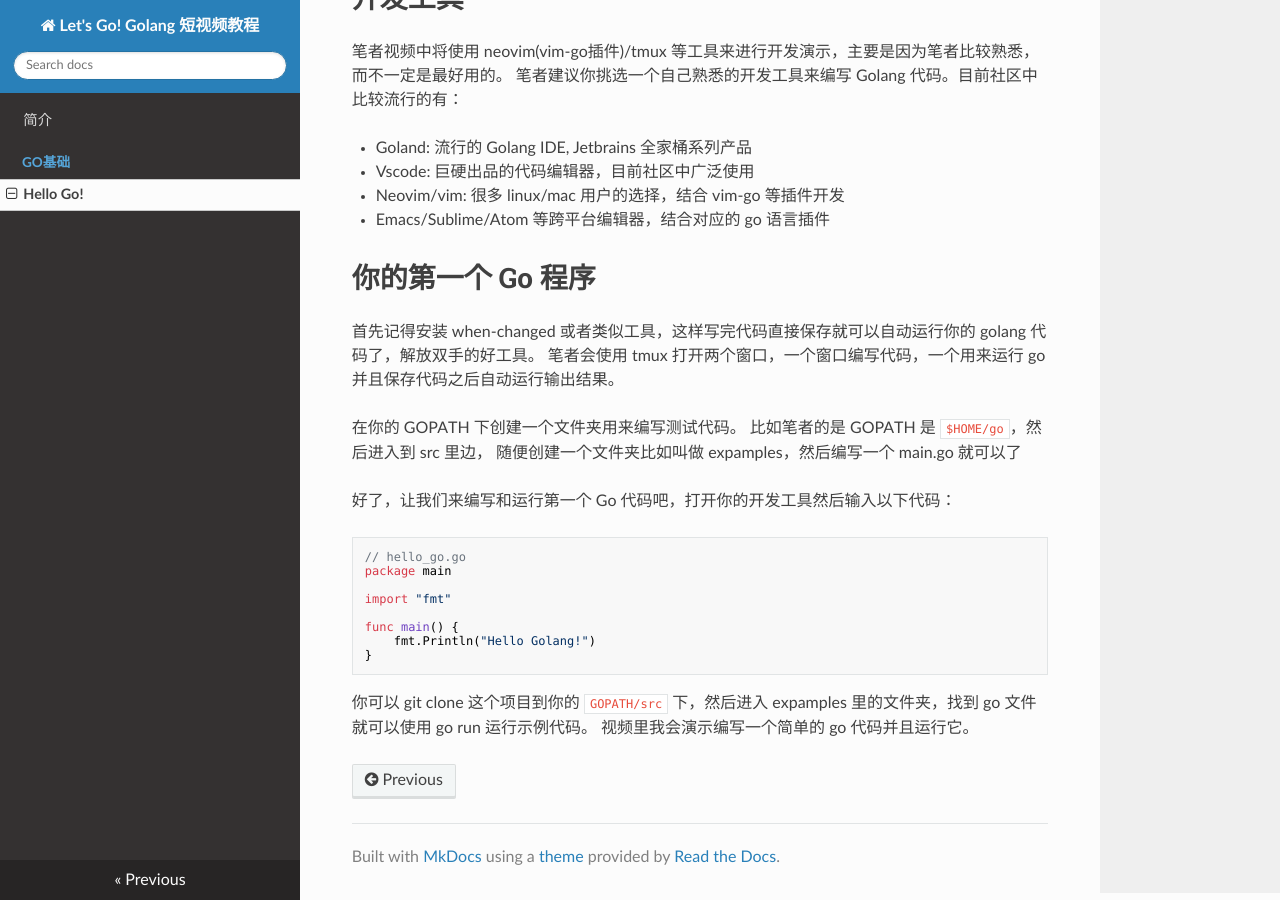
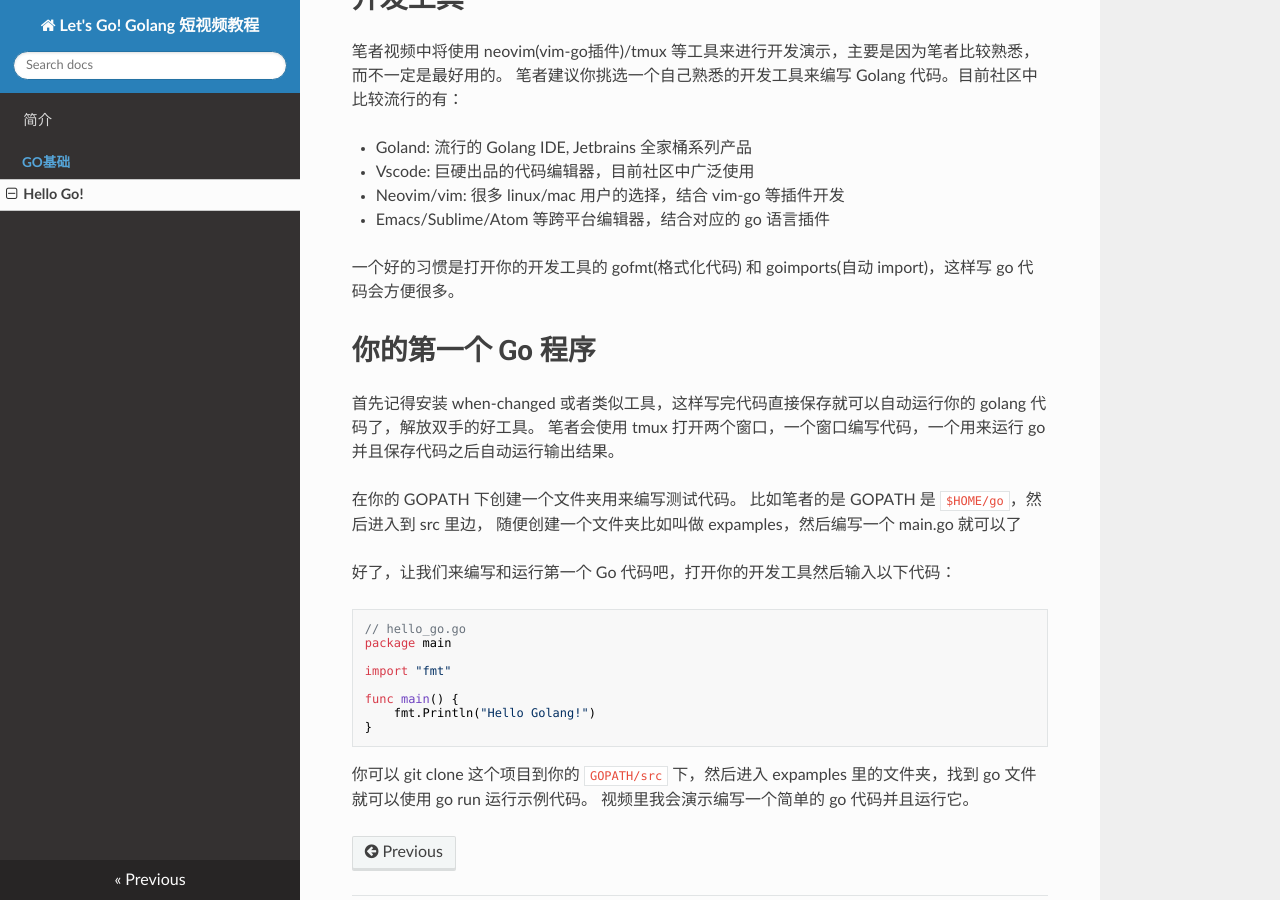
Before and after one commit to PegasusWang/LetsGo, an MkDocs documentation site: the page built from docs/基础篇/00_hello_go/hello_go.md, in a window 1280 px wide and 900 px high, scrolled down 1377 px. Built offline with MkDocs 1.6.1, drawn with Linux system fonts in a browser that asks for light colours; nearby versions of some CDN libraries.

Commit message:
打开 gofmt, goimports

```diff
--- a/docs/基础篇/00_hello_go/hello_go.md
+++ b/docs/基础篇/00_hello_go/hello_go.md
@@ -56,6 +56,8 @@ export PATH=$PATH:$GOPATH/bin
 - Neovim/vim: 很多 linux/mac 用户的选择，结合 vim-go 等插件开发
 - Emacs/Sublime/Atom 等跨平台编辑器，结合对应的 go 语言插件
 
+一个好的习惯是打开你的开发工具的 gofmt(格式化代码) 和 goimports(自动 import)，这样写 go 代码会方便很多。
+
 # 你的第一个 Go 程序
 
 首先记得安装 when-changed 或者类似工具，这样写完代码直接保存就可以自动运行你的 golang 代码了，解放双手的好工具。
```
